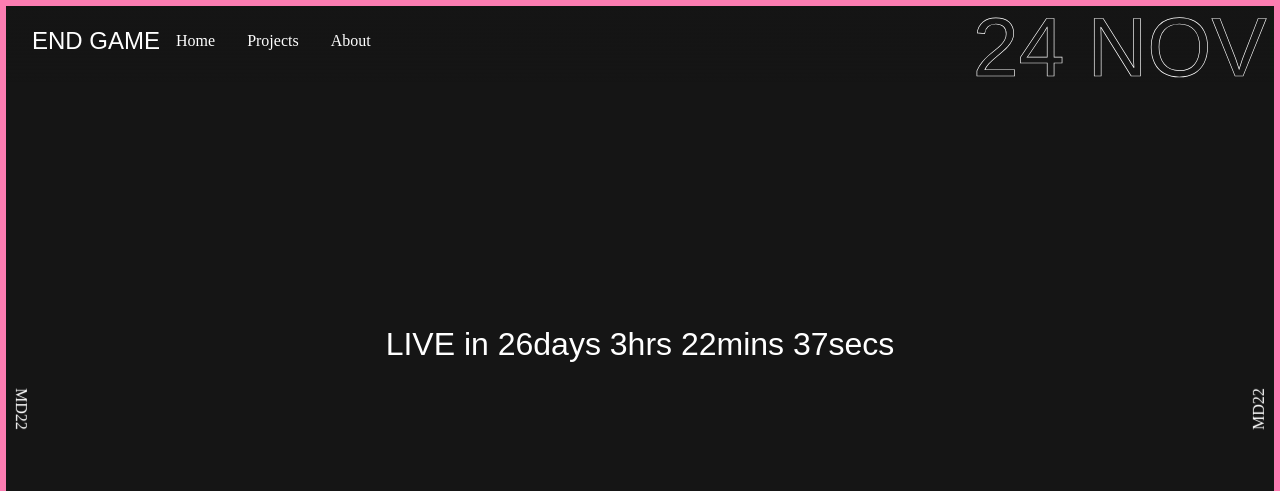
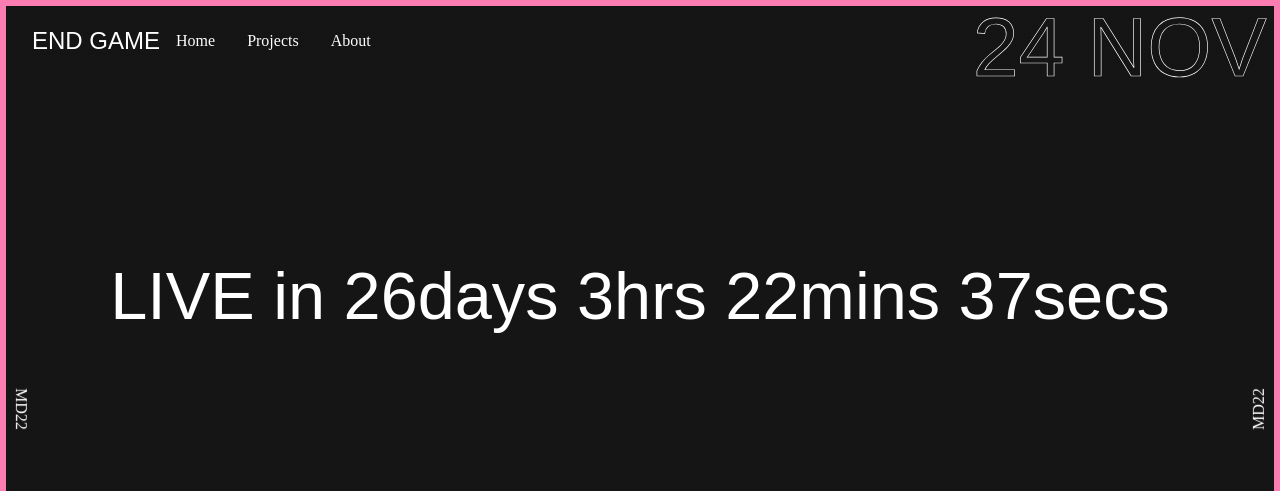
Before and after one commit to animationnstuff/animationnstuff.github.io, a plain HTML site: page endgame/index.html in a window 1280 px wide. Shown: the top 491 px of the page. Drawn offline with Linux system fonts and the light colour scheme; a web font is replaced by a local one.

Commit message:
bigger coutndown font

```diff
--- a/endgame/index.html
+++ b/endgame/index.html
@@ -185,6 +185,10 @@ aside{
 .video_placeholder{
     margin: 0;
 }
+.video_placeholder h1 {
+    font-size: 50pt;
+    margin: 0;
+}
 
 #twitch-embed>iframe{
     width: 100%;
```
